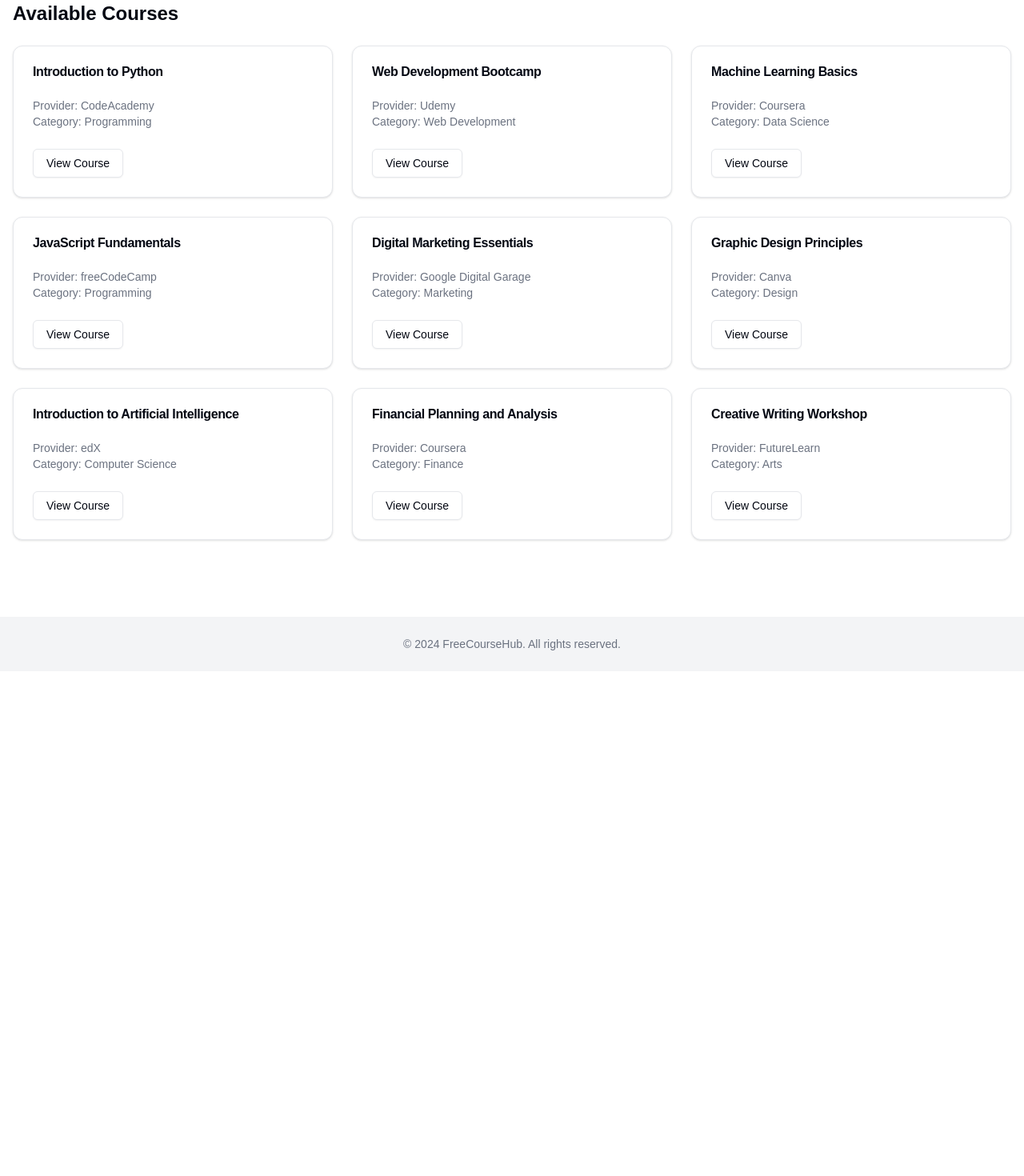
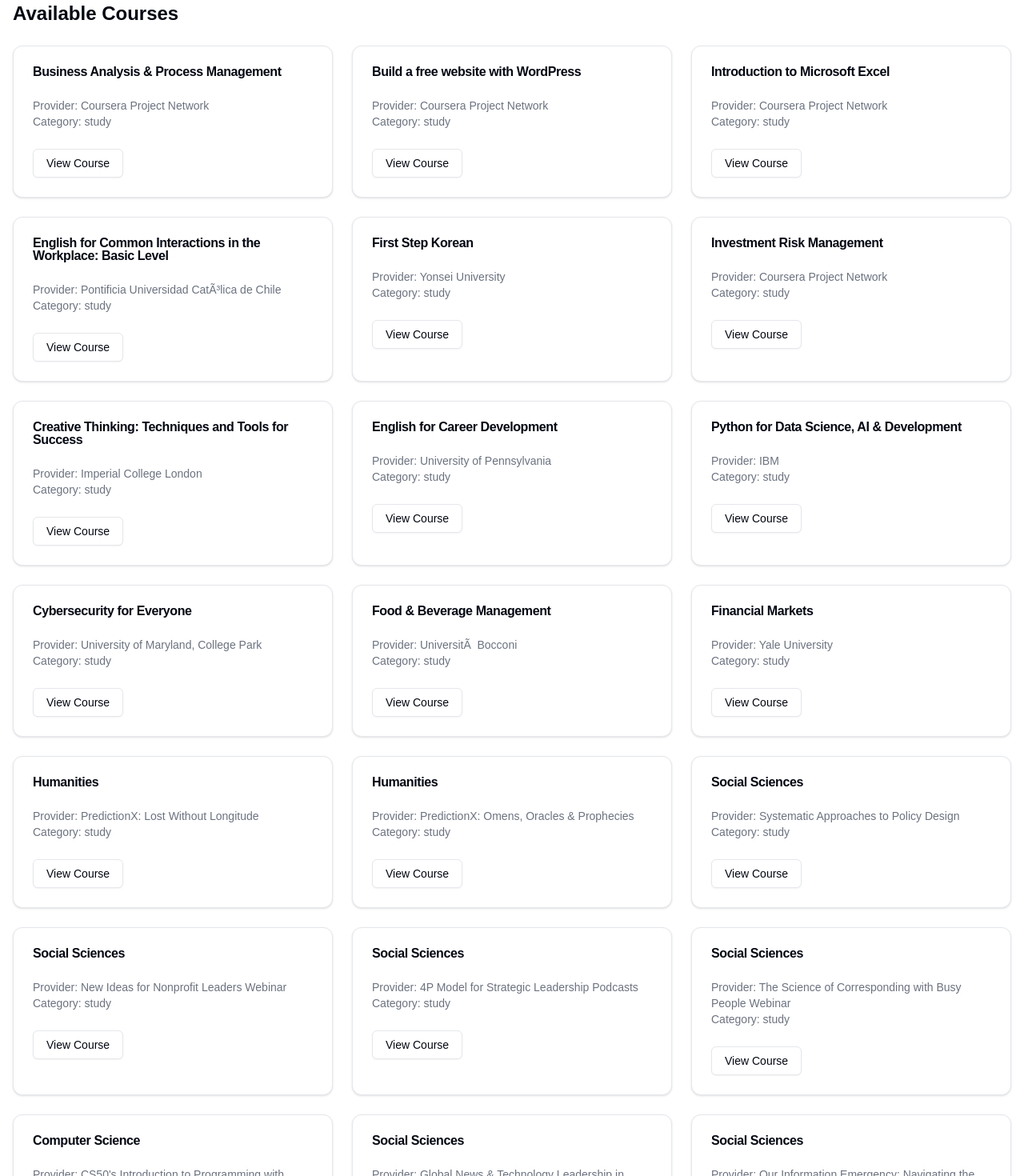
Before and after one commit to freecoursehive/freecoursehive_fe, a Next.js app: page / in a window 1280 px wide. Shown: the part 420-1890 px from the top of the page at 80% size. Before the commit the page ends 1259 px from the top, so only its background shows below. Built offline with nearby package versions, Linux system fonts and the light colour scheme.

Commit message:
fetching from backend

```diff
--- a/components/homepage.tsx
+++ b/components/homepage.tsx
@@ -23,60 +23,222 @@
 // This would typically come from an API or database
 const allCourses = [
   {
-    id: 1,
-    title: "Introduction to Python",
-    provider: "CodeAcademy",
-    category: "Programming",
+      "id": 1,
+      "title": "Business Analysis & Process Management",
+      "provider": "Coursera Project Network",
+      "category": "study",
+      "detail": "Skills you'll gain: Business Analysis, Business Process Management",
+      "rating": "4.4"
   },
   {
-    id: 2,
-    title: "Web Development Bootcamp",
-    provider: "Udemy",
-    category: "Web Development",
+      "id": 2,
+      "title": "Build a free website with WordPress",
+      "provider": "Coursera Project Network",
+      "category": "study",
+      "detail": "Skills you'll gain: Creativity, Web Design, Web Development",
+      "rating": "4.4"
   },
   {
-    id: 3,
-    title: "Machine Learning Basics",
-    provider: "Coursera",
-    category: "Data Science",
+      "id": 3,
+      "title": "Introduction to Microsoft Excel",
+      "provider": "Coursera Project Network",
+      "category": "study",
+      "detail": "Skills you'll gain: Data Analysis, Microsoft Excel, Data Management, Leadership and Management",
+      "rating": "4.6"
   },
   {
-    id: 4,
-    title: "JavaScript Fundamentals",
-    provider: "freeCodeCamp",
-    category: "Programming",
+      "id": 4,
+      "title": "English for Common Interactions in the Workplace: Basic Level",
+      "provider": "Pontificia Universidad Cat\u00c3\u00b3lica de Chile",
+      "category": "study",
+      "detail": "N/A",
+      "rating": "4.7"
   },
   {
-    id: 5,
-    title: "Digital Marketing Essentials",
-    provider: "Google Digital Garage",
-    category: "Marketing",
+      "id": 5,
+      "title": "First Step Korean",
+      "provider": "Yonsei University",
+      "category": "study",
+      "detail": "Skills you'll gain: Culture, Writing",
+      "rating": "4.9"
   },
   {
-    id: 6,
-    title: "Graphic Design Principles",
-    provider: "Canva",
-    category: "Design",
+      "id": 6,
+      "title": "Investment Risk Management",
+      "provider": "Coursera Project Network",
+      "category": "study",
+      "detail": "Skills you'll gain: Leadership and Management, Risk Management",
+      "rating": "4.3"
   },
   {
-    id: 7,
-    title: "Introduction to Artificial Intelligence",
-    provider: "edX",
-    category: "Computer Science",
+      "id": 7,
+      "title": "Creative Thinking: Techniques and Tools for Success",
+      "provider": "Imperial College London",
+      "category": "study",
+      "detail": "Skills you'll gain: Creativity, Problem Solving, Collaboration",
+      "rating": "4.7"
   },
   {
-    id: 8,
-    title: "Financial Planning and Analysis",
-    provider: "Coursera",
-    category: "Finance",
+      "id": 8,
+      "title": "English for Career Development",
+      "provider": "University of Pennsylvania",
+      "category": "study",
+      "detail": "Skills you'll gain: Business Communication, Human Resources, Human Resources Operations, Application Development, People Analysis",
+      "rating": "4.8"
   },
   {
-    id: 9,
-    title: "Creative Writing Workshop",
-    provider: "FutureLearn",
-    category: "Arts",
+      "id": 9,
+      "title": "Python for Data Science, AI & Development",
+      "provider": "IBM",
+      "category": "study",
+      "detail": "Skills you'll gain: Computer Programming, Data Analysis, Python Programming",
+      "rating": "4.6"
   },
-];
+  {
+      "id": 10,
+      "title": "Cybersecurity for Everyone",
+      "provider": "University of Maryland, College Park",
+      "category": "study",
+      "detail": "Skills you'll gain: Cyberattacks, Human Computer Interaction, Network Security, Security Engineering, Security Strategy, Computer Security Models, Leadership and Management, Risk Management, Software Security, Correlation And Dependence",
+      "rating": "4.7"
+  },
+  {
+      "id": 11,
+      "title": "Food & Beverage Management",
+      "provider": "Universit\u00c3\u00a0 Bocconi",
+      "category": "study",
+      "detail": "Skills you'll gain: Design and Product, Marketing, Business Analysis, Customer Analysis, Product Marketing, Product Strategy, Communication, Entrepreneurship, Leadership and Management, Marketing Management, Strategy",
+      "rating": "4.8"
+  },
+  {
+      "id": 12,
+      "title": "Financial Markets",
+      "provider": "Yale University",
+      "category": "study",
+      "detail": "Skills you'll gain: Finance, Risk Management, Banking, Behavioral Economics, Critical Thinking, Decision Making, Financial Analysis, Innovation, Regulations and Compliance",
+      "rating": "4.8"
+  },
+  {
+      "id": 13,
+      "title": "Humanities",
+      "provider": "PredictionX: Lost Without Longitude",
+      "category": "study",
+      "detail": "N/A",
+      "rating": "N/A"
+  },
+  {
+      "id": 14,
+      "title": "Humanities",
+      "provider": "PredictionX: Omens, Oracles & Prophecies",
+      "category": "study",
+      "detail": "N/A",
+      "rating": "N/A"
+  },
+  {
+      "id": 15,
+      "title": "Social Sciences",
+      "provider": "Systematic Approaches to Policy Design",
+      "category": "study",
+      "detail": "N/A",
+      "rating": "N/A"
+  },
+  {
+      "id": 16,
+      "title": "Social Sciences",
+      "provider": "New Ideas for Nonprofit Leaders Webinar",
+      "category": "study",
+      "detail": "N/A",
+      "rating": "N/A"
+  },
+  {
+      "id": 17,
+      "title": "Social Sciences",
+      "provider": "4P Model for Strategic Leadership Podcasts",
+      "category": "study",
+      "detail": "N/A",
+      "rating": "N/A"
+  },
+  {
+      "id": 18,
+      "title": "Social Sciences",
+      "provider": "The Science of Corresponding with Busy People Webinar",
+      "category": "study",
+      "detail": "N/A",
+      "rating": "N/A"
+  },
+  {
+      "id": 19,
+      "title": "Computer Science",
+      "provider": "CS50's Introduction to Programming with Scratch",
+      "category": "study",
+      "detail": "N/A",
+      "rating": "N/A"
+  },
+  {
+      "id": 20,
+      "title": "Social Sciences",
+      "provider": "Global News & Technology Leadership in Challenging Times",
+      "category": "study",
+      "detail": "N/A",
+      "rating": "N/A"
+  },
+  {
+      "id": 21,
+      "title": "Social Sciences",
+      "provider": "Our Information Emergency: Navigating the Media Environment in 2021",
+      "category": "study",
+      "detail": "N/A",
+      "rating": "N/A"
+  },
+  {
+      "id": 22,
+      "title": "Computer Science",
+      "provider": "CS50's Introduction to Artificial Intelligence with Python",
+      "category": "study",
+      "detail": "N/A",
+      "rating": "N/A"
+  },
+  {
+      "id": 23,
+      "title": "Computer Science",
+      "provider": "CS50 for Lawyers",
+      "category": "study",
+      "detail": "N/A",
+      "rating": "N/A"
+  },
+  {
+      "id": 24,
+      "title": "Business",
+      "provider": "Negotiating Salary",
+      "category": "study",
+      "detail": "N/A",
+      "rating": "N/A"
+  },
+  {
+      "id": 25,
+      "title": "Business",
+      "provider": "Resilient Leadership",
+      "category": "study",
+      "detail": "N/A",
+      "rating": "N/A"
+  },
+  {
+      "id": 26,
+      "title": "Health & Medicine",
+      "provider": "Clinical Care for Autistic Adults",
+      "category": "study",
+      "detail": "N/A",
+      "rating": "N/A"
+  },
+  {
+      "id": 27,
+      "title": "Social Sciences",
+      "provider": "A Darkening Horizon: Nuclear Dangers Around the World with Matthew Bunn",
+      "category": "study",
+      "detail": "N/A",
+      "rating": "N/A"
+  }
+]
 
 export function Homepage() {
   const [searchTerm, setSearchTerm] = useState("");
```
